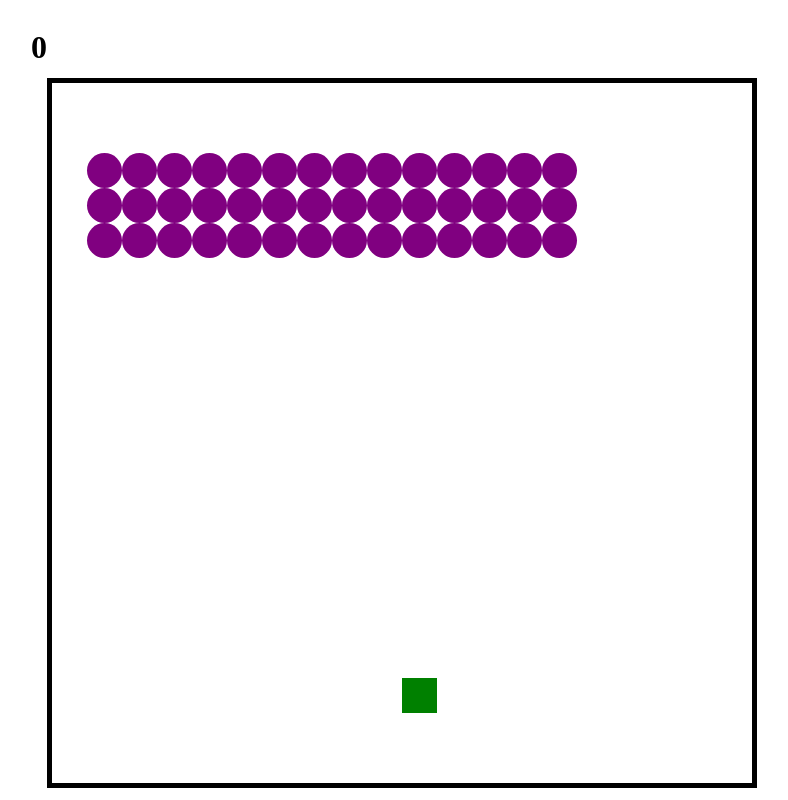
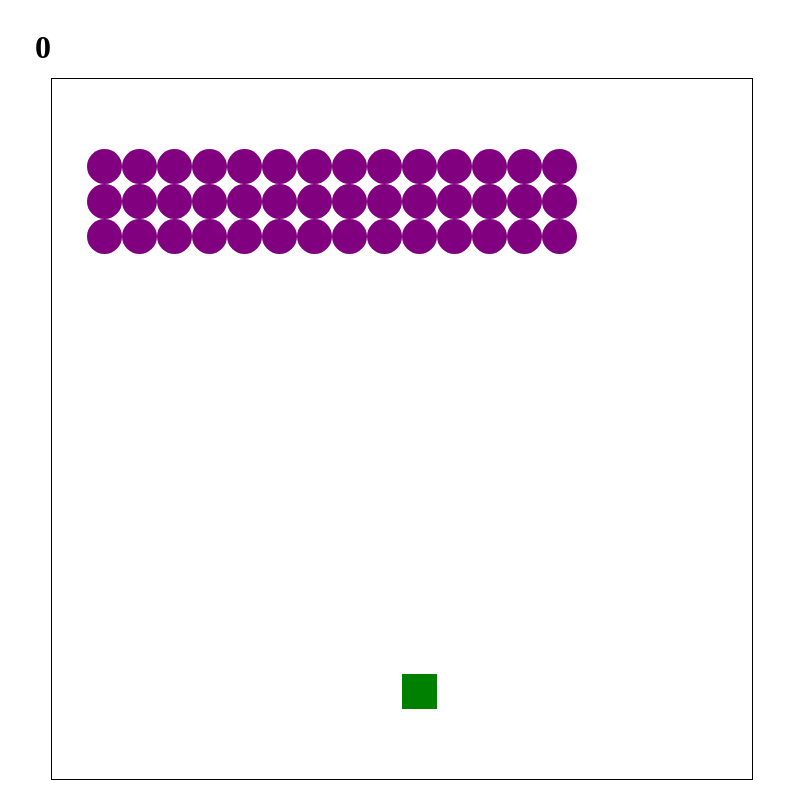
Before and after one commit to YunalHodzha/Space-Invaders-Game, a plain HTML site: page index.html in a window 1280 px wide. Shown: the whole page, without its empty margins (246-1034 px from the left). Drawn offline with Linux system fonts and the light colour scheme.

Commit message:
corrected the border line in style.css
Fix

```diff
--- a/style.css
+++ b/style.css
@@ -10,7 +10,7 @@ body {
     height: 700px;
     display: flex;
     flex-wrap: wrap;
-    border: 5px, solid, black;
+    border: 1px solid black;
 }
 
 .grid div {
```
